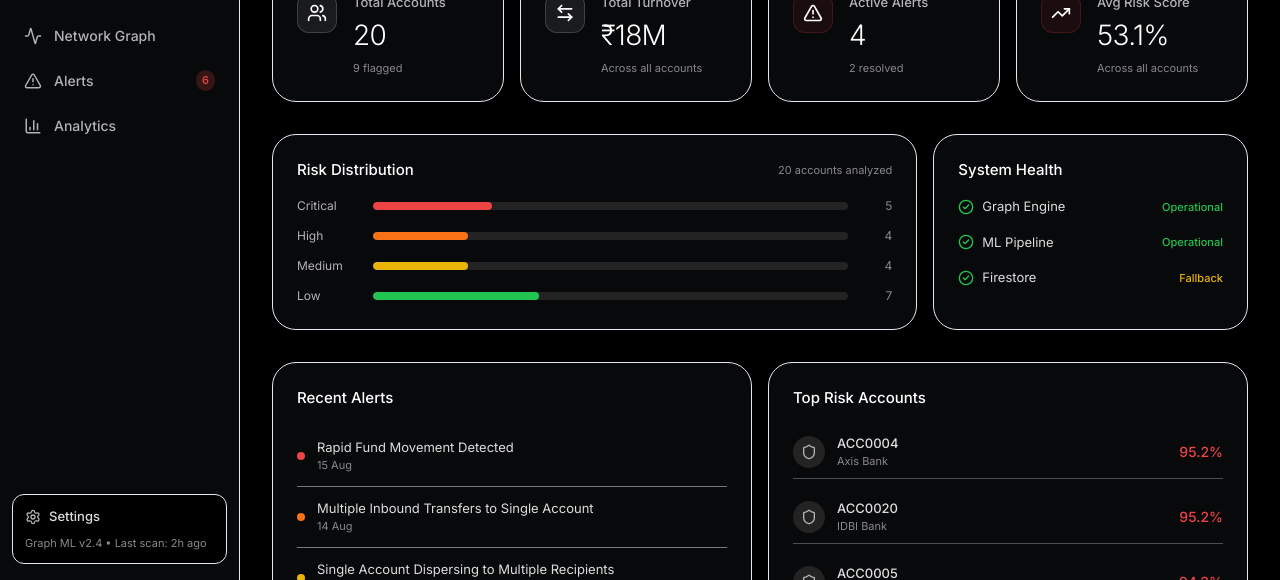
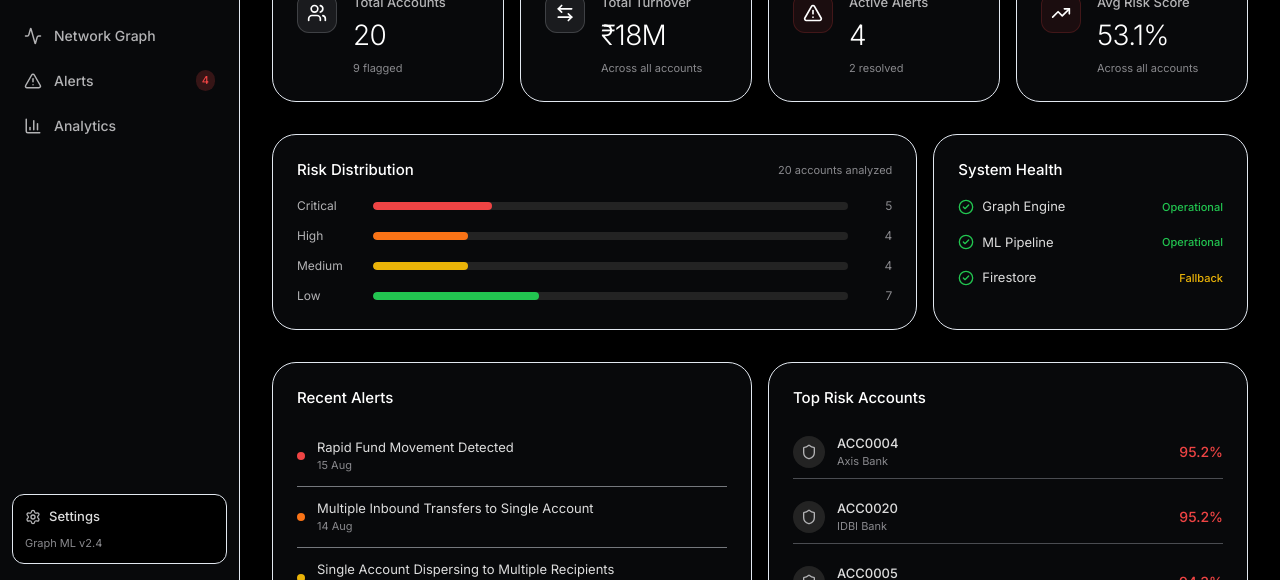
Before and after one commit to Swapneel-Sethi/mule-detection, a Next.js app: page / in a window 1280 px wide. Shown: the part 220-800 px from the top of the page. Built offline with nearby package versions, Linux system fonts and the light colour scheme; no server answers.

Commit message:
fix: replace hardcoded alert count with dynamic Firestore count in sidebar badge

```diff
--- a/src/components/Sidebar.tsx
+++ b/src/components/Sidebar.tsx
@@ -12,6 +12,7 @@ import {
   Shield,
   Activity,
 } from "lucide-react";
+import { useFirestoreData } from "@/lib/useFirestoreData";
 
 const navItems = [
   { href: "/", label: "Dashboard", icon: LayoutDashboard },
@@ -24,6 +25,8 @@ const navItems = [
 
 export default function Sidebar() {
   const pathname = usePathname();
+  const { alerts } = useFirestoreData();
+  const activeAlertCount = alerts.filter((a) => a.status === "new" || a.status === "investigating").length;
 
   return (
     <aside className="fixed left-0 top-0 h-full w-[240px] bg-carbon border-r border-chalk z-50 flex flex-col">
@@ -58,9 +61,9 @@ export default function Sidebar() {
               >
                 <item.icon className="w-[18px] h-[18px]" />
                 {item.label}
-                {item.label === "Alerts" && (
+                {item.label === "Alerts" && activeAlertCount > 0 && (
                   <span className="ml-auto text-[11px] bg-danger/20 text-danger px-1.5 py-0.5 rounded-full font-medium">
-                    6
+                    {activeAlertCount > 99 ? "99+" : activeAlertCount}
                   </span>
                 )}
               </Link>
@@ -76,7 +79,7 @@ export default function Sidebar() {
             <span className="text-[13px] font-medium text-bone">Settings</span>
           </div>
           <p className="text-[11px] text-slate-mist">
-            Graph ML v2.4 • Last scan: 2h ago
+            Graph ML v2.4
           </p>
         </div>
       </div>
```
